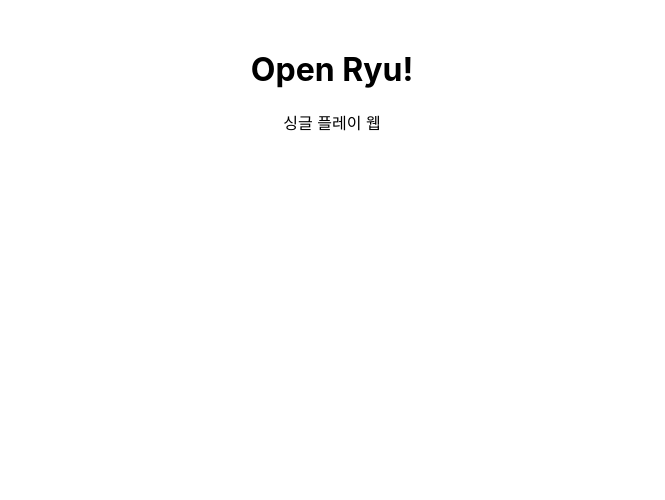
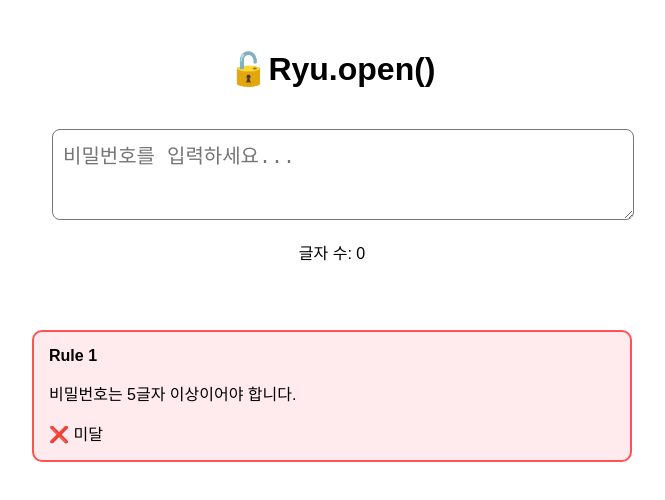
Before and after one commit to rhkdlfla/ryu, a React (Create React App) app: page / in a window 1280 px wide. Shown: the top 500 px of the page, without its empty margins (308-973 px from the left). Built offline with nearby package versions, Linux system fonts and the light colour scheme.

Commit message:
일단 틀만 만들어놓음

```diff
--- a/src/App.js
+++ b/src/App.js
@@ -1,10 +1,63 @@
-import React from "react";
+import React, { useState, useMemo } from "react";
+import { rules } from "./rules";
 
 function App() {
+  const [password, setPassword] = useState("");
+
+  // 성능 최적화: password가 바뀔 때만 규칙 검사 수행
+  const visibleRules = useMemo(() => {
+    const results = [];
+    for (const rule of rules) {
+      const isPassed = rule.check(password);
+      results.push({ ...rule, isPassed });
+
+      // Password Game의 핵심: 하나라도 실패하면 그 다음 규칙은 보여주지 않음
+      if (!isPassed) break;
+    }
+    return results.reverse(); // 최신 규칙이 위에 오게 하려면 reverse
+  }, [password]);
+
+  // 모든 규칙 통과 여부 확인
+  const isGameComplete =
+    visibleRules.length === rules.length &&
+    visibleRules.every(r => r.isPassed);
+
   return (
-    <div style={{ textAlign: "center", marginTop: "50px" }}>
-      <h1>Open Ryu!</h1>
-      <p>싱글 플레이 웹</p>
+    <div style={{ maxWidth: "600px", margin: "50px auto", textAlign: "center", fontFamily: "sans-serif" }}>
+      <h1>🔓Ryu.open()</h1>
+
+      <div style={{ position: "sticky", top: "20px", background: "white", padding: "20px", zIndex: 10 }}>
+        <textarea
+          style={{ width: "100%", fontSize: "20px", padding: "10px", borderRadius: "8px" }}
+          rows="3"
+          value={password}
+          onChange={(e) => setPassword(e.target.value)}
+          placeholder="비밀번호를 입력하세요..."
+        />
+        <p>글자 수: {password.length}</p>
+        {isGameComplete && <h2 style={{ color: "green" }}>🎉 탈출 성공!</h2>}
+      </div>
+
+      <div style={{ marginTop: "30px" }}>
+        {visibleRules.map((rule) => (
+          <div
+            key={rule.id}
+            style={{
+              border: `2px solid ${rule.isPassed ? "#4CAF50" : "#FF5252"}`,
+              backgroundColor: rule.isPassed ? "#E8F5E9" : "#FFEBEE",
+              padding: "15px",
+              margin: "10px 0",
+              borderRadius: "10px",
+              textAlign: "left",
+              transition: "all 0.3s ease"
+            }}
+          >
+            <strong>Rule {rule.id}</strong>
+            <p>{rule.desc}</p>
+            <span>{rule.isPassed ? "✅ 통과" : "❌ 미달"}</span>
+          </div>
+        ))}
+      </div>
     </div>
   );
 }
--- /dev/null
+++ b/src/rules.js
@@ -0,0 +1,22 @@
+export const rules = [
+    {
+      id: 1,
+      desc: "비밀번호는 5글자 이상이어야 합니다.",
+      check: (pw) => pw.length >= 5,
+    },
+    {
+      id: 2,
+      desc: "숫자가 포함되어야 합니다.",
+      check: (pw) => /\d/.test(pw),
+    },
+    {
+      id: 3,
+      desc: "모든 숫자의 합은 25여야 합니다.",
+      check: (pw) => {
+        const numbers = pw.match(/\d/g);
+        if (!numbers) return false;
+        const sum = numbers.reduce((acc, curr) => acc + parseInt(curr), 0);
+        return sum === 25;
+      },
+    },
+  ];
```
